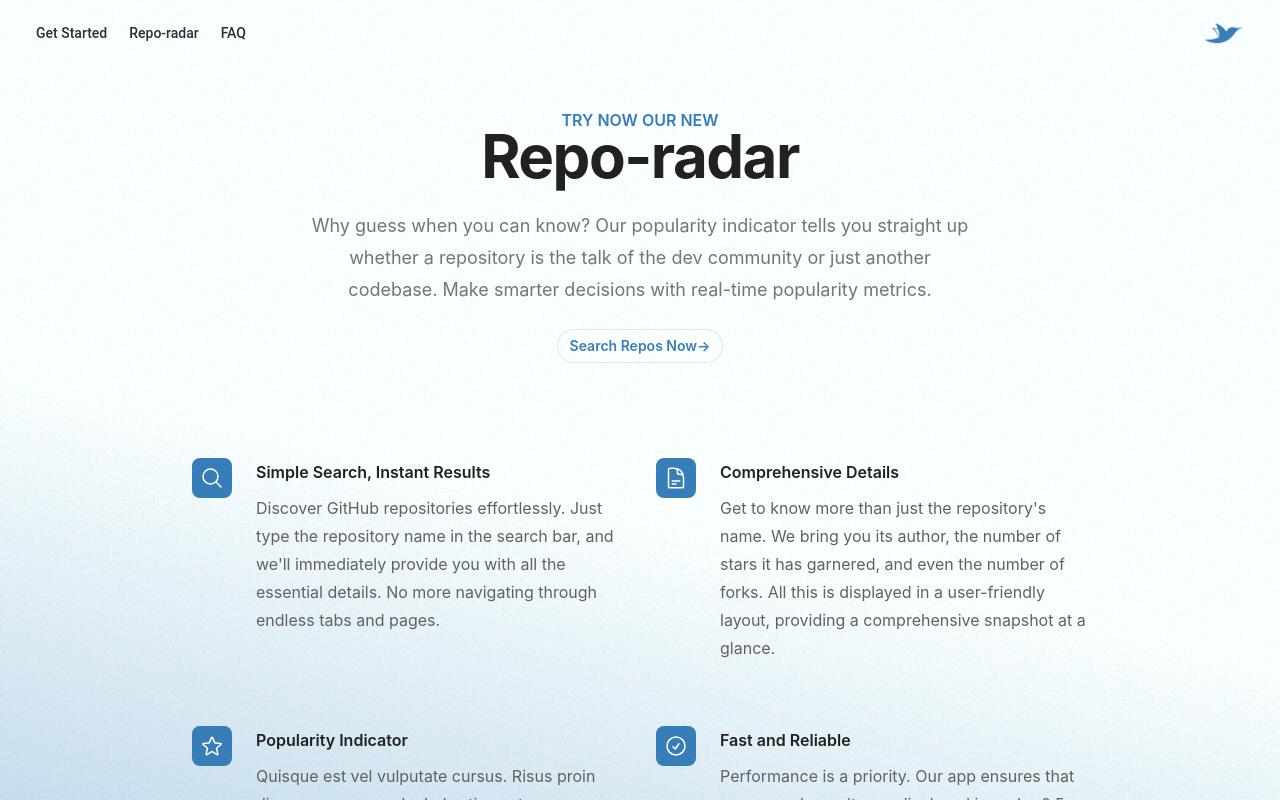
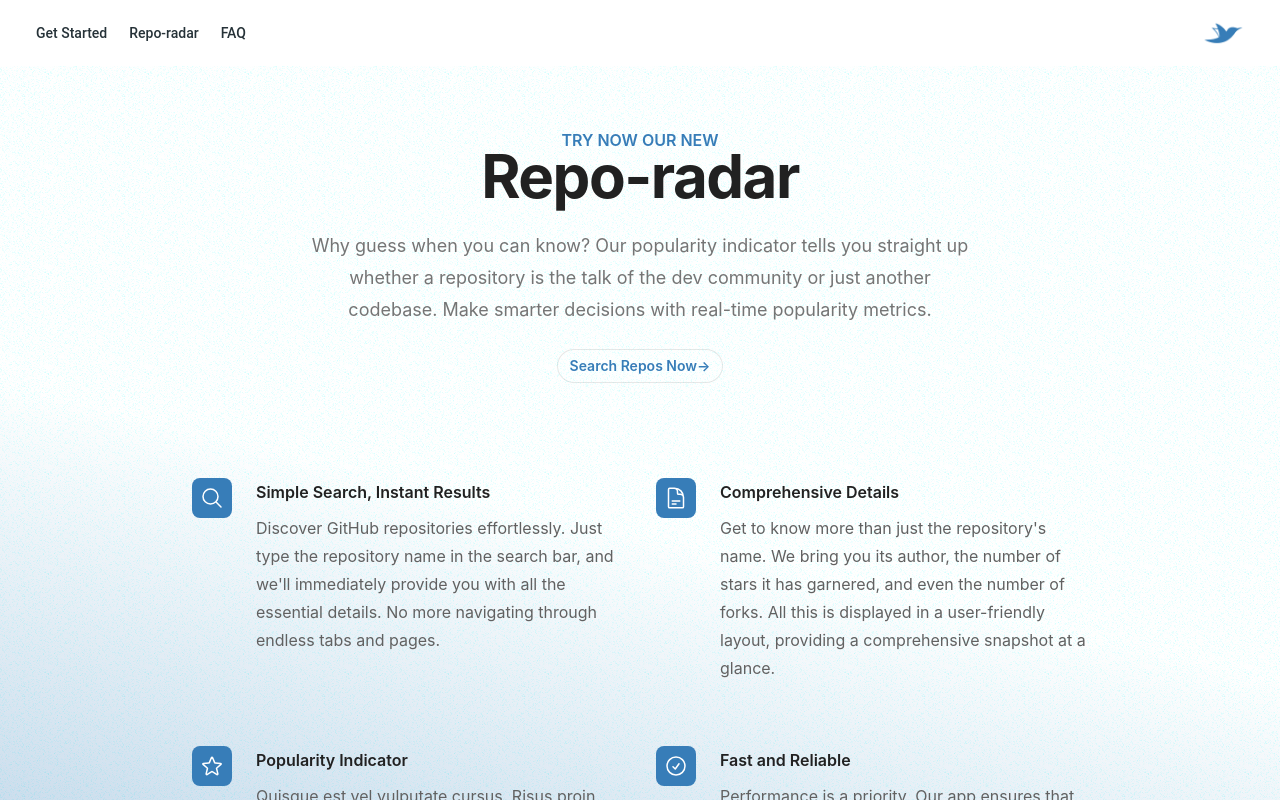
Before and after one commit to federicalora94/orderbird-repo-radar, a React (Create React App) app: page / in a window 1280 px wide. Shown: the top 800 px of the page. Built offline with nearby package versions, Linux system fonts and the light colour scheme.

Commit message:
feat: Implement dynamic class rendering in Header component
Related to issue: [#21](https://github.com/federicalora94/orderbird-repo-radar/issues/21)

Signed-off-by: F.Lora <federicalora94@gmail.com>

```diff
--- a/src/components/elements/Header.js
+++ b/src/components/elements/Header.js
@@ -1,12 +1,18 @@
-import { StickyNavbar } from './StickyNavbar';  // Adjust the path as needed
+import { StickyNavbar } from './StickyNavbar';
+import { useLocation } from 'react-router-dom';
 
 function Header() {
+    // Use the useLocation hook to get the current pathname
+    const location = useLocation();
+    const currentPage = location.pathname; // Get the current pathname
+
+    // Define class names based on the current page
+    const headerClassName = `sticky top-0 z-50 mb-5 ${currentPage === "/repo-radar" ? 'bg-transparent' : 'bg-white'}`;
+
     return (
-
-        <header className="sticky top-0 z-50  ">
+        <header className={headerClassName}>
             <StickyNavbar />
         </header>
     );
 }
-
 export default Header;
```
